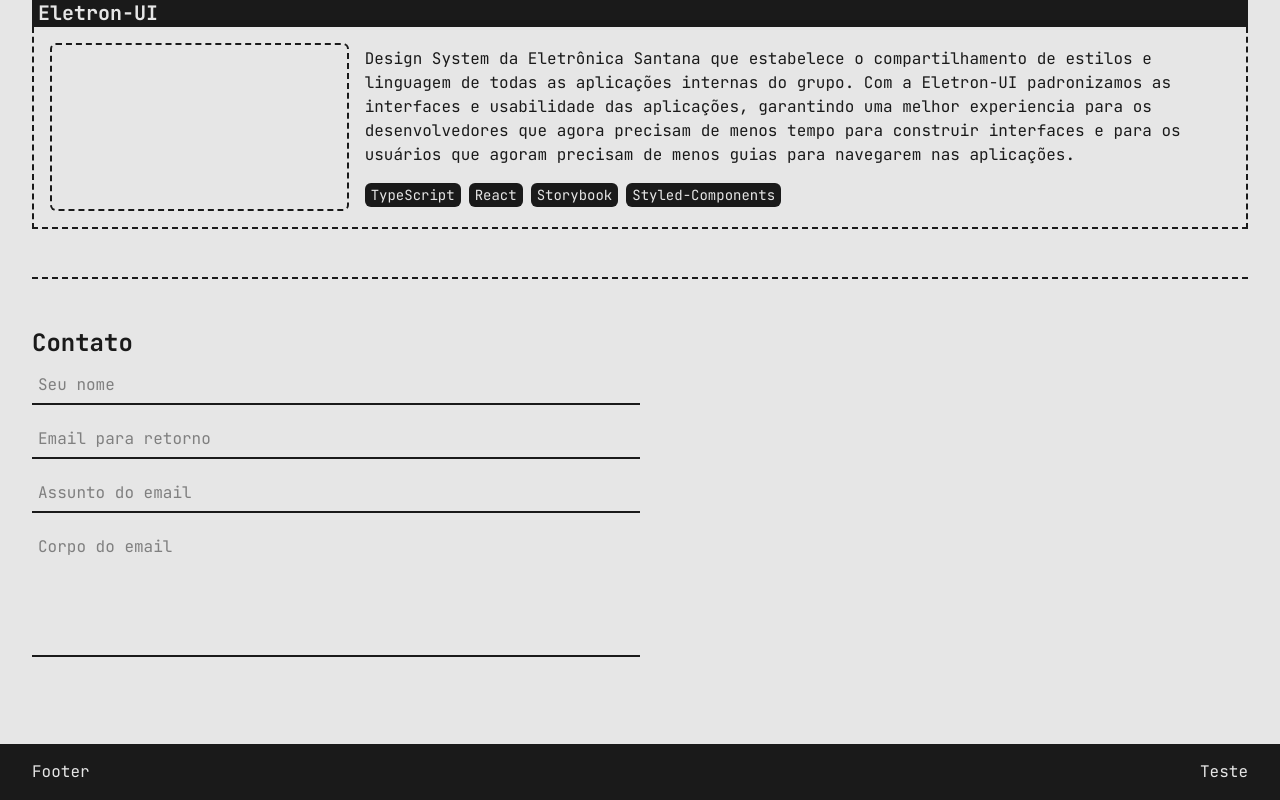
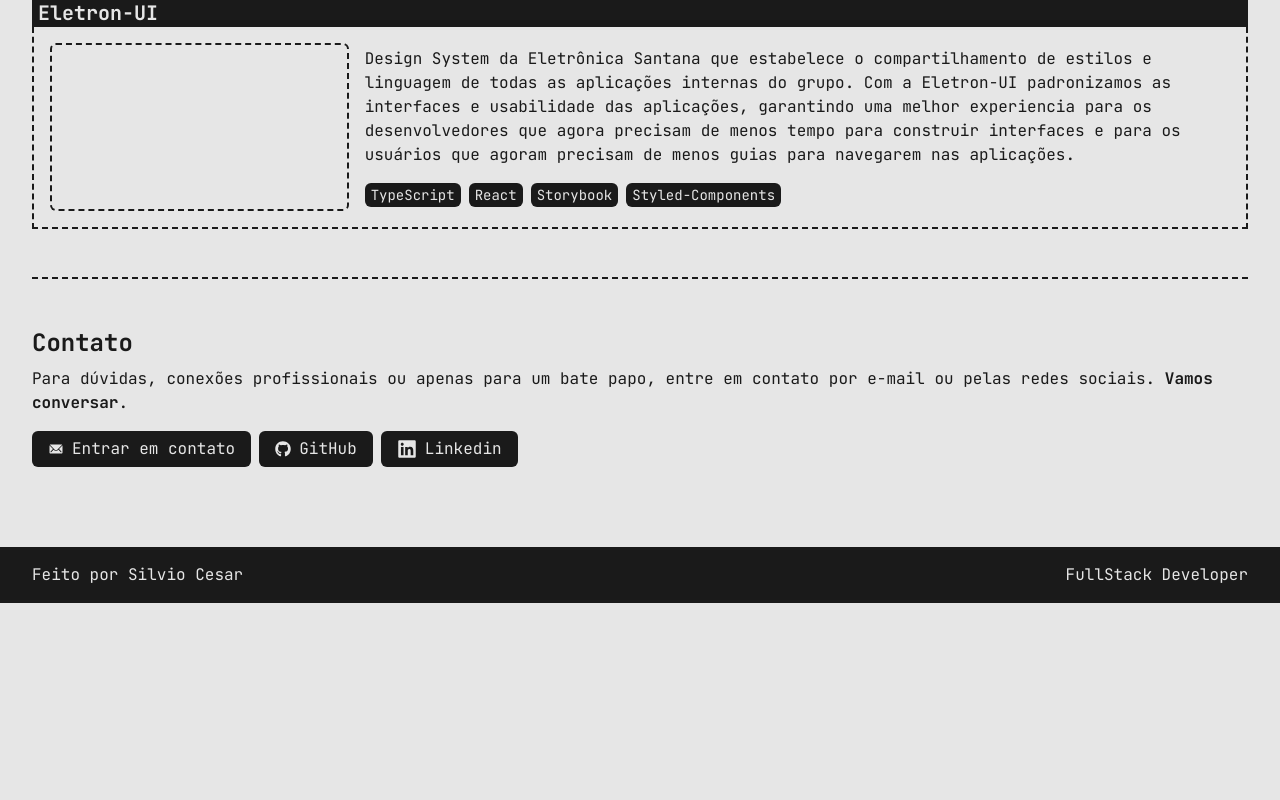
Before and after one commit to kenaioz/portfolio, a Next.js app: page / in a window 1280 px wide. Shown: the part 1785-2585 px from the top of the page. After the commit the page ends 2388 px from the top, so only its background shows below. Built offline with nearby package versions, Linux system fonts and the light colour scheme.

Commit message:
contact session + use object with personal info

```diff
--- a/src/app/layout.tsx
+++ b/src/app/layout.tsx
@@ -3,8 +3,9 @@
 import "./globals.css";
 
 import { ThemeSwitcher } from "@/components/ui/ThemeSwitcher";
+import { ThemeProvider } from "next-themes";
 
-import { ThemeProvider } from "next-themes";
+import { me } from "@/infos/me";
 
 const jetBrainsMono = JetBrains_Mono({
   variable: "--jetbrains-mono",
@@ -43,8 +44,8 @@
           <main className="p-8">{children}</main>
 
           <footer className="bg-foreground text-background flex items-center justify-between px-8 py-4">
-            <p>Footer</p>
-            <p>Teste</p>
+            <p>Feito por {me.name}</p>
+            <p>{me.job_description}</p>
           </footer>
         </ThemeProvider>
       </body>
--- a/src/app/page.tsx
+++ b/src/app/page.tsx
@@ -1,5 +1,6 @@
 import Link from "next/link";
 
+import { me } from "@/infos/me";
 import { techs } from "@/infos/techs";
 import { projects } from "@/infos/projects";
 
@@ -8,6 +9,9 @@
   TooltipTrigger,
   TooltipContent,
 } from "@/components/ui/Tooltip";
+
+import { IoIosMail } from "react-icons/io";
+import { FaLinkedin, FaGithub } from "react-icons/fa6";
 
 export default function Home() {
   return (
@@ -19,10 +23,10 @@
         <div className="border-foreground h-48 w-48 rounded-full border-2 border-dashed"></div>
         <div>
           <h1 className="text-center text-4xl font-bold sm:text-start">
-            Silvio Cesar
+            {me.name}
           </h1>
           <p className="text-midground text-center sm:text-start">
-            FullStack Developer
+            {me.job_description}
           </p>
         </div>
       </section>
@@ -142,49 +146,42 @@
         </div>
       </section>
 
-      <div className="flex flex-col gap-2 pb-12">
+      <section id="contact" className="flex flex-col gap-2 pb-12">
         <h2 className="text-2xl font-bold">Contato</h2>
-        <div className="flex w-1/2 flex-col gap-4">
-          <label htmlFor="name">
-            <input
-              id="name"
-              type="text"
-              placeholder="Seu nome"
-              autoComplete="given-name"
-              className="border-foreground w-full border-b-2 p-1.5 focus:outline-0"
-            />
-          </label>
-
-          <label htmlFor="email">
-            <input
-              id="email"
-              type="email"
-              placeholder="Email para retorno"
-              autoComplete="email"
-              className="border-foreground w-full border-b-2 p-1.5 focus:outline-0"
-            />
-          </label>
-
-          <label htmlFor="subject">
-            <input
-              id="subject"
-              type="text"
-              placeholder="Assunto do email"
-              autoComplete="off"
-              className="border-foreground w-full border-b-2 p-1.5 focus:outline-0"
-            />
-          </label>
-
-          <label htmlFor="body">
-            <textarea
-              id="body"
-              placeholder="Corpo do email"
-              autoComplete="off"
-              className="border-foreground h-32 w-full resize-none border-b-2 p-1.5 focus:outline-0"
-            />
-          </label>
+        <div className="flex flex-col gap-4">
+          <p>
+            Para dúvidas, conexões profissionais ou apenas para um bate papo,
+            entre em contato por e-mail ou pelas redes sociais.{" "}
+            <b>Vamos conversar</b>.
+          </p>
+          <div className="flex gap-2">
+            <Link
+              href={me.contacts.email}
+              target="_blank"
+              className="bg-foreground text-background hover:bg-midground focus:bg-foreground focus:text-background align-text-center flex w-fit cursor-pointer items-center gap-2 rounded-md p-1.5 px-4 text-center transition-all duration-300 ease-in-out"
+            >
+              <IoIosMail />
+              Entrar em contato
+            </Link>
+            {me.social.map((item) => (
+              <Link
+                key={item.title}
+                href={item.url}
+                target="_blank"
+                className="bg-foreground text-background hover:bg-midground focus:bg-foreground focus:text-background align-text-center flex w-fit cursor-pointer items-center gap-2 rounded-md p-1.5 px-4 text-center transition-all duration-300 ease-in-out"
+                aria-label={item.title}
+              >
+                {item.title === "Linkedin" ? (
+                  <FaLinkedin size={20} />
+                ) : (
+                  <FaGithub />
+                )}
+                {item.title}
+              </Link>
+            ))}
+          </div>
         </div>
-      </div>
+      </section>
     </div>
   );
 }
```
